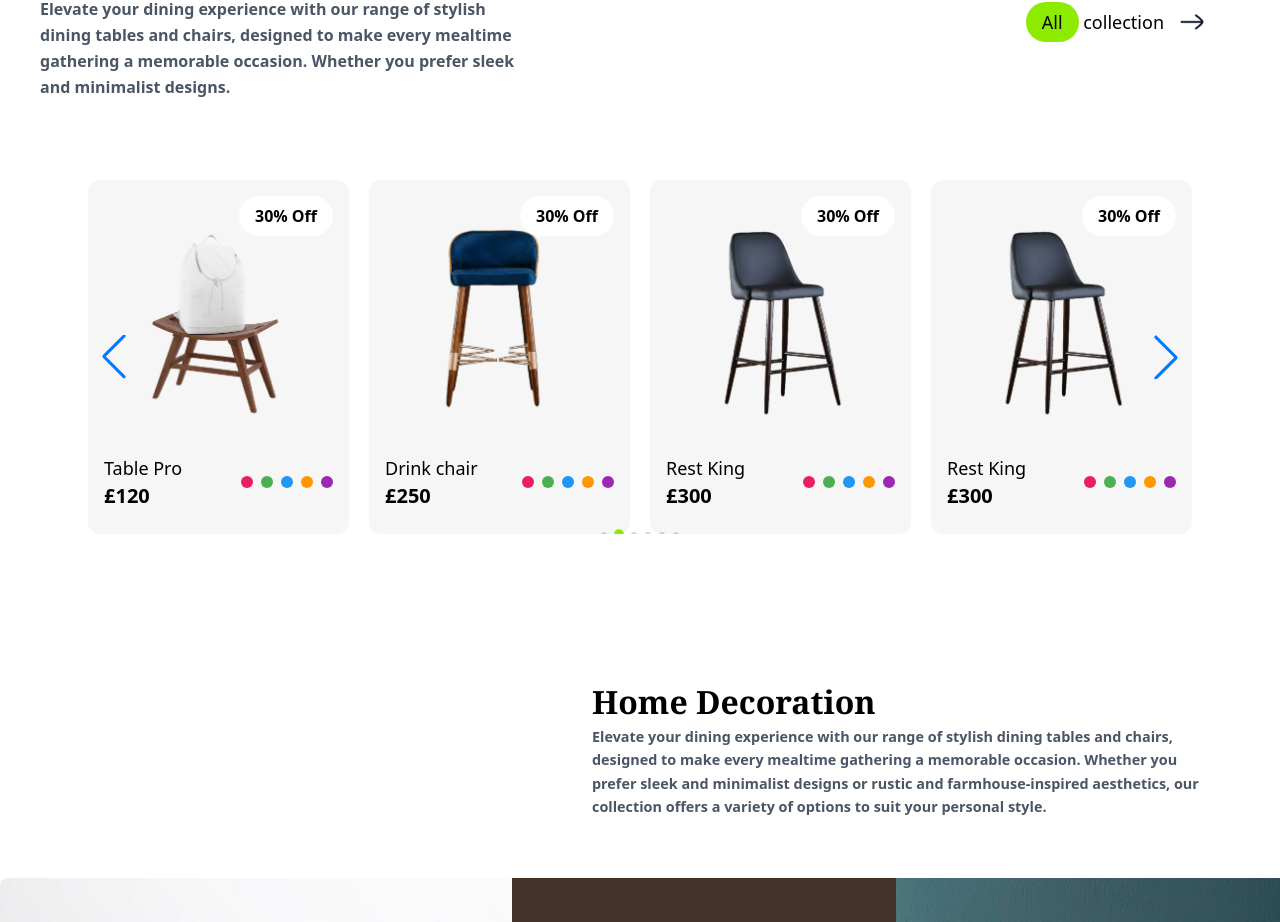
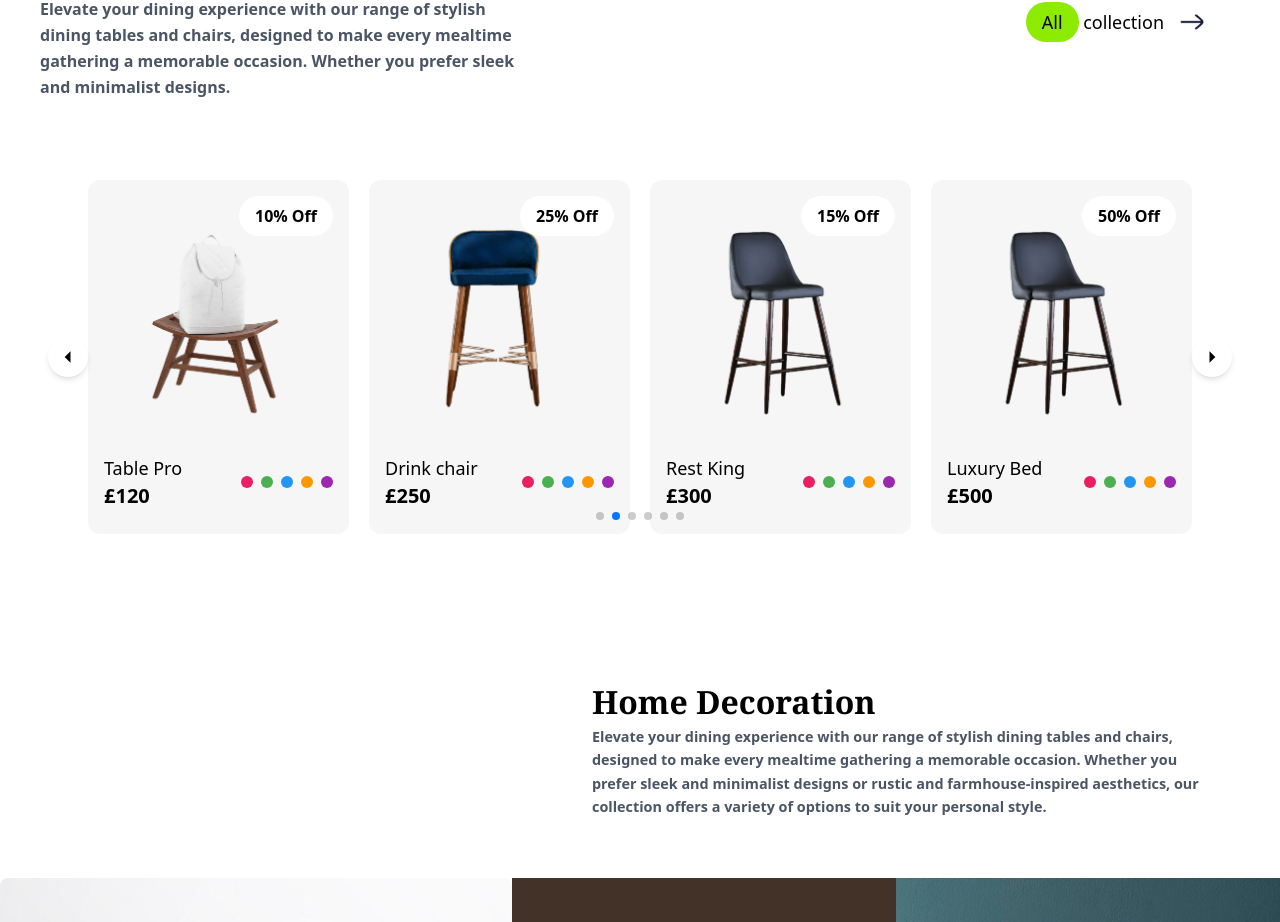
Before and after one commit to israelope/Nexus-Furniture, a React (Vite) app: page / in a window 1280 px wide. Shown: the part 1424-2346 px from the top of the page. Built offline with nearby package versions, Linux system fonts and the light colour scheme.

Commit message:
Add Slider

```diff
--- a/src/Components/ProductSlider.jsx
+++ b/src/Components/ProductSlider.jsx
@@ -1,6 +1,7 @@
 // ProductSlider.jsx
 import { Swiper, SwiperSlide } from "swiper/react";
 import { Navigation, Pagination, Autoplay } from "swiper/modules";
+import { useRef } from "react";
 import "swiper/css";
 import "swiper/css/navigation";
 import "swiper/css/pagination";
@@ -12,39 +13,80 @@ import Slider4 from "../assets/img/Slider4.png";
 import ColorSelector from "./ColorSelector";
 
 const products = [
-  { id: 1, img: Slider1, name: "Tonny lanka", price: "£250" },
-  { id: 2, img: Slider2, name: "Table Pro", price: "£120" },
-  { id: 3, img: Slider3, name: "Drink chair", price: "£250" },
-  { id: 4, img: Slider4, name: "Rest King", price: "£300" },
-  { id: 5, img: Slider4, name: "Rest King", price: "£300" },
-  { id: 6, img: Slider4, name: "Rest King", price: "£300" },
+  { id: 1, img: Slider1, name: "Tonny lanka", price: "£250", discount: "30% Off" },
+  { id: 2, img: Slider2, name: "Table Pro", price: "£120", discount: "10% Off" },
+  { id: 3, img: Slider3, name: "Drink chair", price: "£250", discount: "25% Off" },
+  { id: 4, img: Slider4, name: "Rest King", price: "£300", discount: "15% Off" },
+  { id: 5, img: Slider4, name: "Luxury Bed", price: "£500", discount: "50% Off" },
+  { id: 6, img: Slider4, name: "Office Chair", price: "£200", discount: "20% Off" },
 ];
 
 const ProductSlider = () => {
+  const prevRef = useRef(null);
+  const nextRef = useRef(null);
+
   return (
-    <div className="px-4 sm:px-8 lg:px-12 py-10 w-full">
+    <div className="relative px-4 sm:px-8 lg:px-12 py-10 w-full">
+      {/* 👇 Custom navigation buttons */}
+      <button
+        ref={prevRef}
+        className="absolute left-2 top-1/2 -translate-y-1/2 z-10 bg-white shadow-md rounded-full w-10 h-10 flex items-center justify-center"
+      >
+        <svg
+          xmlns="http://www.w3.org/2000/svg"
+          fill="black"
+          viewBox="0 0 24 24"
+          width="20"
+          height="20"
+        >
+          <path d="M15 19l-7-7 7-7" />
+        </svg>
+      </button>
+
+      <button
+        ref={nextRef}
+        className="absolute right-2 top-1/2 -translate-y-1/2 z-10 bg-white shadow-md rounded-full w-10 h-10 flex items-center justify-center"
+      >
+        <svg
+          xmlns="http://www.w3.org/2000/svg"
+          fill="black"
+          viewBox="0 0 24 24"
+          width="20"
+          height="20"
+        >
+          <path d="M9 5l7 7-7 7" />
+        </svg>
+      </button>
+
       <Swiper
         modules={[Navigation, Pagination, Autoplay]}
         spaceBetween={20}
-        slidesPerView={1} // fallback
+        slidesPerView={1}
         breakpoints={{
-          640: { slidesPerView: 1 },  // phones
-          768: { slidesPerView: 2 },  // tablets
-          1024: { slidesPerView: 3 }, // laptops
-          1280: { slidesPerView: 4 }, // desktops
+          640: { slidesPerView: 1 },
+          768: { slidesPerView: 2 },
+          1024: { slidesPerView: 3 },
+          1280: { slidesPerView: 4 },
         }}
-        navigation
         pagination={{ clickable: true }}
         autoplay={{ delay: 3000 }}
         loop={true}
-        style={{ width: "100%", height: "100%" }} // 👈 important
+        onInit={(swiper) => {
+          // Link refs AFTER swiper is initialized
+          swiper.params.navigation.prevEl = prevRef.current;
+          swiper.params.navigation.nextEl = nextRef.current;
+          swiper.navigation.init();
+          swiper.navigation.update();
+        }}
       >
         {products.map((item) => (
           <SwiperSlide key={item.id}>
             <div className="relative bg-[#F6F6F6] rounded-xl flex flex-col justify-between h-full">
-              <h1 className="absolute bg-white w-fit rounded-full px-4 py-2 top-4 right-4 font-semibold text-sm sm:text-base">
-                30% Off
-              </h1>
+              {item.discount && (
+                <h1 className="absolute bg-white w-fit rounded-full px-4 py-2 top-4 right-4 font-semibold text-sm sm:text-base">
+                  {item.discount}
+                </h1>
+              )}
               <img
                 className="mx-auto max-h-[250px] object-contain pt-10"
                 src={item.img}
@@ -55,7 +97,7 @@ const ProductSlider = () => {
                   <h1 className="font-normal text-base sm:text-lg">{item.name}</h1>
                   <h1 className="font-extrabold text-lg sm:text-xl">{item.price}</h1>
                 </div>
-                <ColorSelector/>
+                <ColorSelector />
               </div>
             </div>
           </SwiperSlide>
--- a/src/Sections/Slider.jsx
+++ b/src/Sections/Slider.jsx
@@ -1,8 +1,4 @@
-import React from 'react'
-import Slider1 from '../assets/img/Slider1.png'
-import Slider2 from '../assets/img/Slider2.png'
-import Slider3 from '../assets/img/Slider3.png'
-import Slider4 from '../assets/img/Slider4.png'
+
 import ArrowRight from '../assets/Icons/ArrowRight.png'
 import ProductSlider from "../Components/ProductSlider";
 
--- a/src/index.css
+++ b/src/index.css
@@ -3,27 +3,3 @@
 html {
   scroll-behavior: smooth;
 }
-
-/* Smaller, cleaner pagination bullets */
-.swiper-pagination-bullet {
-  width: 6px !important;
-  height: 6px !important;
-  background: #aaa !important;
-  opacity: 0.5 !important;
-  margin: 0 4px !important;
-  transition: all 0.3s ease;
-}
-
-.swiper-pagination-bullet-active {
-  width: 8px !important;
-  height: 8px !important;
-  background: #8DEB02 !important; /* your green highlight */
-  opacity: 1 !important;
-  transform: scale(1.2);
-}
-
-/* Position pagination neatly below slider */
-.swiper-pagination {
-  bottom: -10px !important; /* adjust spacing */
-  text-align: center !important;
-}
```
